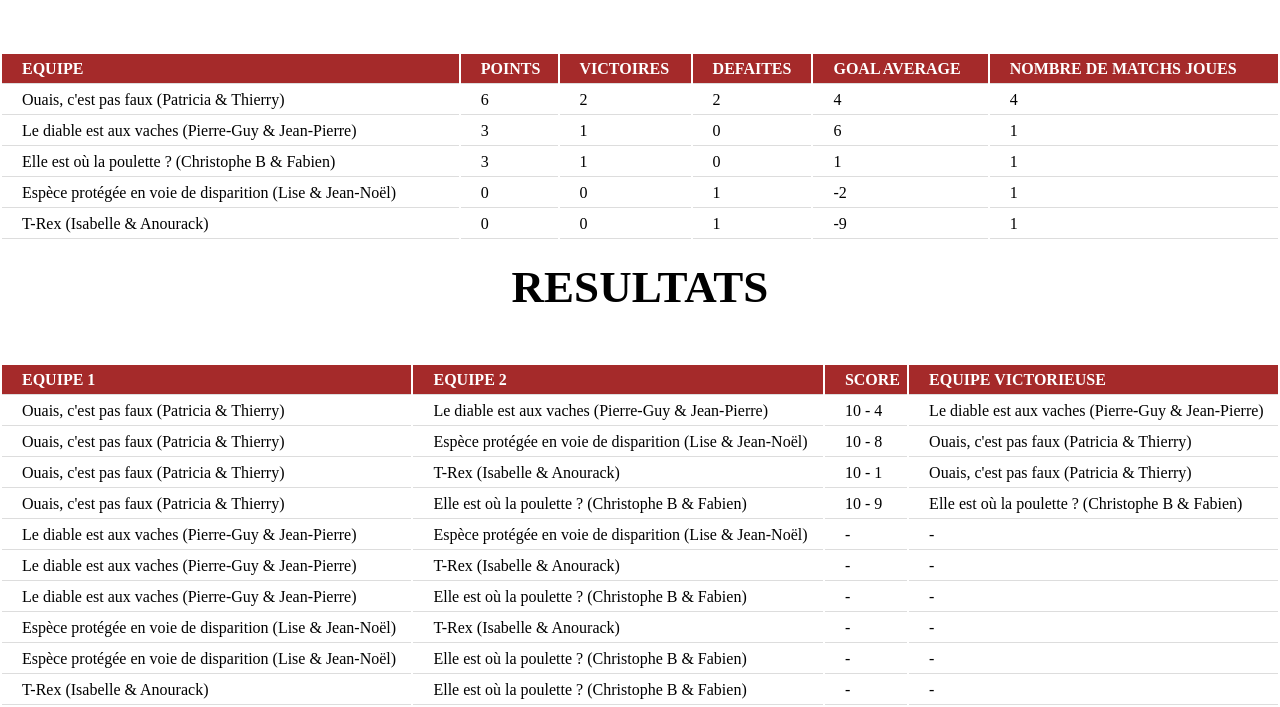
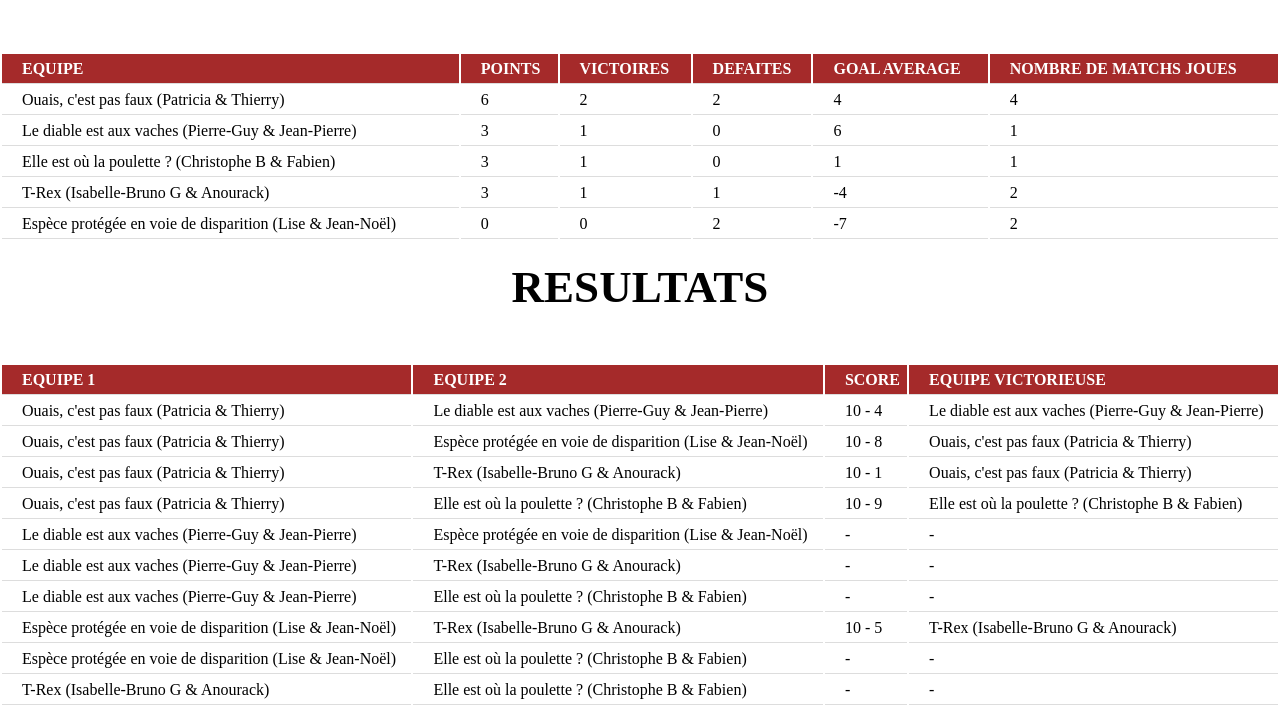
Before and after one commit to vadumont/babyfoot, a PHP site: page /poule_b.php in a window 1280 px wide. Shown: the part 260-967 px from the top of the page. Run offline with PHP 8.4, Linux system fonts and the light colour scheme.

Commit message:
évolution score + remplacement

```diff
--- a/poule_b.php
+++ b/poule_b.php
@@ -41,20 +41,20 @@
                         <td>1</td>
                     </tr>
                     <tr>
+                        <td>T-Rex (Isabelle-Bruno G & Anourack)</td>
+                        <td>3</td>
+                        <td>1</td>
+                        <td>1</td>
+                        <td>-4</td>
+                        <td>2</td>
+                    </tr>
+                    <tr>
                         <td>Espèce protégée en voie de disparition (Lise & Jean-Noël)</td>
                         <td>0</td>
                         <td>0</td>
-                        <td>1</td>
-                        <td>-2</td>
-                        <td>1</td>
-                    </tr>
-                    <tr>
-                        <td>T-Rex (Isabelle & Anourack)</td>
-                        <td>0</td>
-                        <td>0</td>
-                        <td>1</td>
-                        <td>-9</td>
-                        <td>1</td>
+                        <td>2</td>
+                        <td>-7</td>
+                        <td>2</td>
                     </tr>
                 </table>
 
@@ -86,7 +86,7 @@
                     </tr>
                     <tr>
                         <td>Ouais, c'est pas faux (Patricia & Thierry)</td>
-                        <td>T-Rex (Isabelle & Anourack)</td>
+                        <td>T-Rex (Isabelle-Bruno G & Anourack)</td>
                         <td>10 - 1</td>
                         <td>Ouais, c'est pas faux (Patricia & Thierry)</td>
                     </tr>
@@ -104,7 +104,7 @@
                     </tr>
                     <tr>
                         <td>Le diable est aux vaches (Pierre-Guy & Jean-Pierre)</td>
-                        <td>T-Rex (Isabelle & Anourack)</td>
+                        <td>T-Rex (Isabelle-Bruno G & Anourack)</td>
                         <td>-</td>
                         <td>-</td>
                     </tr>
@@ -116,9 +116,9 @@
                     </tr>
                     <tr>
                         <td>Espèce protégée en voie de disparition (Lise & Jean-Noël)</td>
-                        <td>T-Rex (Isabelle & Anourack)</td>
-                        <td>-</td>
-                        <td>-</td>
+                        <td>T-Rex (Isabelle-Bruno G & Anourack)</td>
+                        <td>10 - 5</td>
+                        <td>T-Rex (Isabelle-Bruno G & Anourack)</td>
                     </tr>
                     <tr>
                         <td>Espèce protégée en voie de disparition (Lise & Jean-Noël)</td>
@@ -127,7 +127,7 @@
                         <td>-</td>
                     </tr>
                     <tr>
-                        <td>T-Rex (Isabelle & Anourack)</td>
+                        <td>T-Rex (Isabelle-Bruno G & Anourack)</td>
                         <td>Elle est où la poulette ? (Christophe B & Fabien)</td>
                         <td>-</td>
                         <td>-</td>
```
